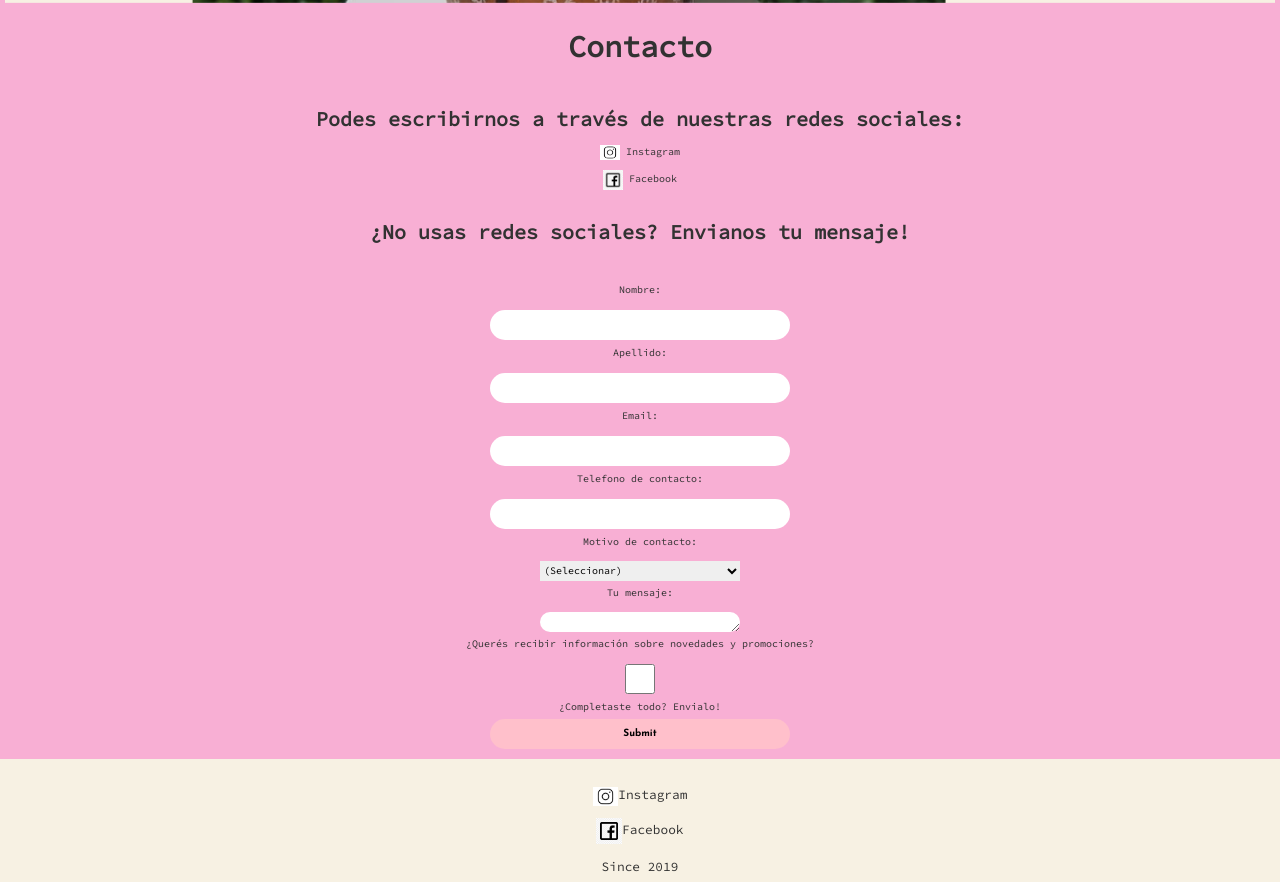
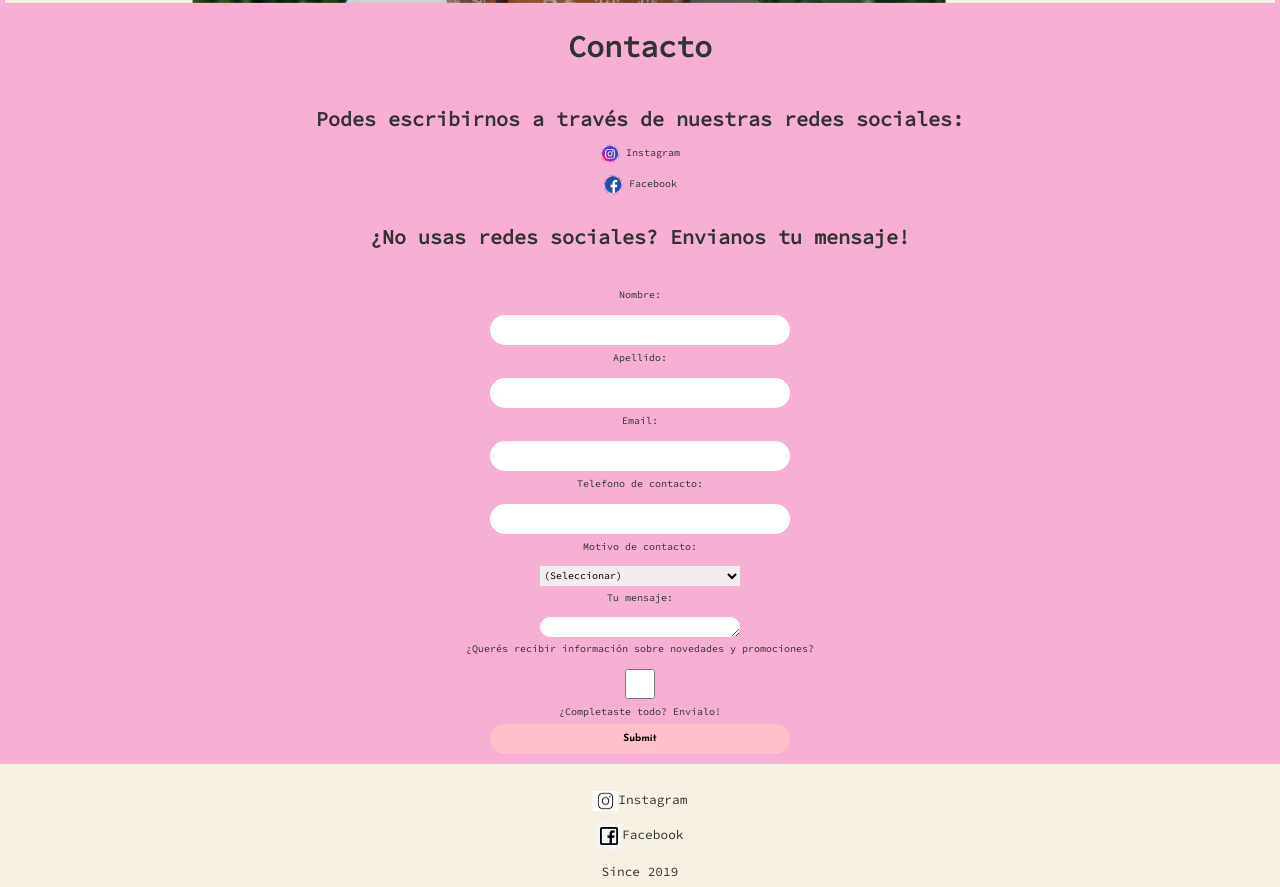
Before and after one commit to aribul/aribulpandulceria, a plain HTML site: page contacto.html in a window 1280 px wide. Shown: the part 813-1700 px from the top of the page. Drawn offline with nearby package versions, Linux system fonts and the light colour scheme.

Commit message:
agrego img y cambio en contacto

```diff
--- a/contacto.html
+++ b/contacto.html
@@ -89,9 +89,9 @@
 
                 <h4 class="text-center">Podes escribirnos a través de nuestras redes sociales:</h4>
 
-                <p class="div-contactanos div-contactanos__redes-contacto text-center"><a href="https://www.instagram.com/aribul.pandulceria/"><img src="images/instagram.png" alt="Instagram" class="imagenRedesSociales"> Instagram</a></p>
+                <p class="div-contactanos div-contactanos__redes-contacto text-center"><a href="https://www.instagram.com/aribul.pandulceria/"><img src="images/instagram-new.png" alt="Instagram" class="imagenRedesSociales"> Instagram</a></p>
 
-                <p class="div-contactanos div-contactanos__redes-contacto text-center"><a href="https://www.facebook.com/aribul.pandulceria"><img src="images/facebook.png" alt="Facebook" class="imagenRedesSociales"> Facebook</a></p>
+                <p class="div-contactanos div-contactanos__redes-contacto text-center"><a href="https://www.facebook.com/aribul.pandulceria"><img src="images/facebook-new.png" alt="Facebook" class="imagenRedesSociales"> Facebook</a></p>
 
             </div>
 
```
Also changed, not shown: images/facebook-new.png (added), images/facebook.svg (added), images/instagram-new.png (added), images/whatsapp.png (added).
